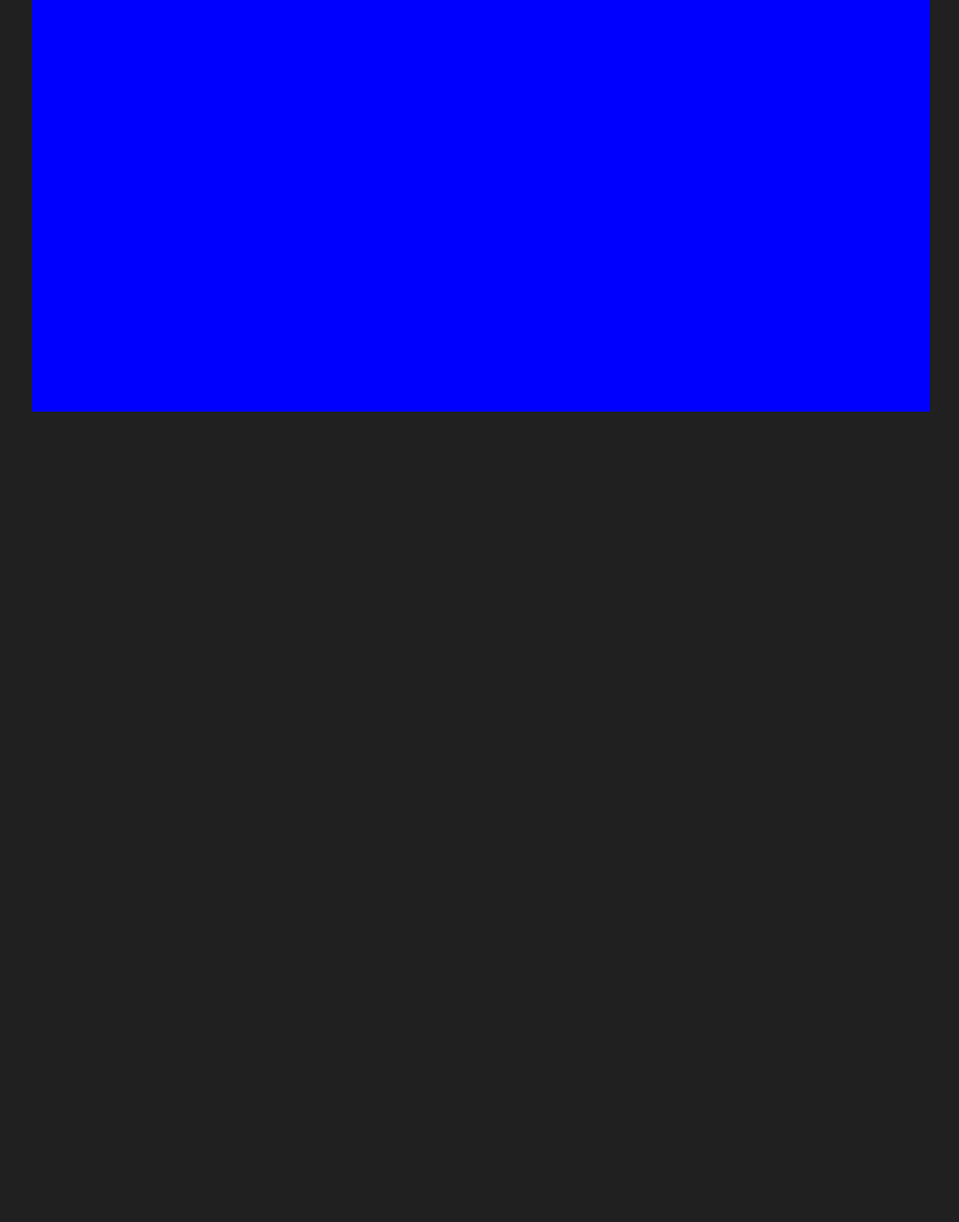
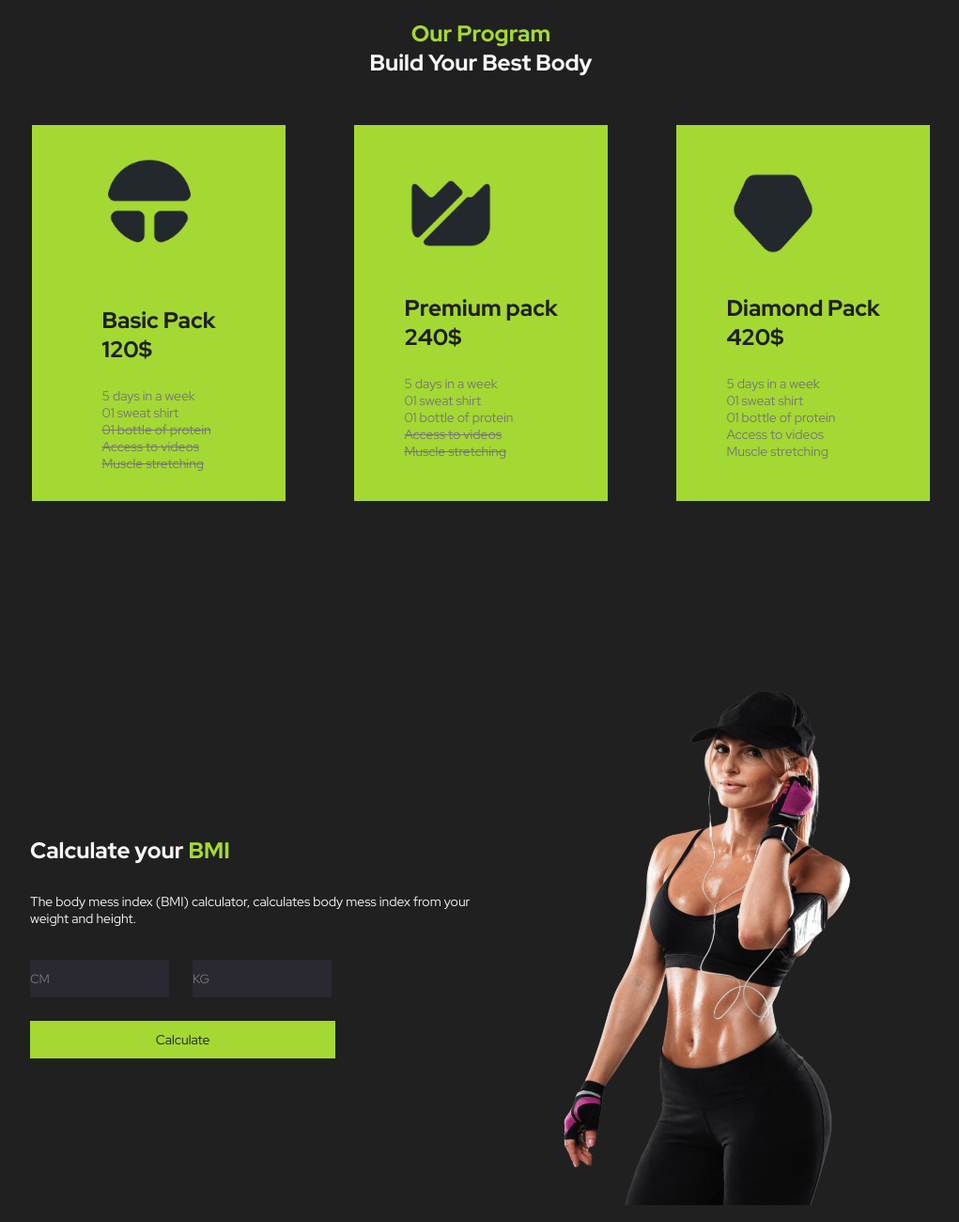
Before and after one commit to AliNojoumi/Gym-Website, a plain HTML site: page index.html in a window 1280 px wide. Shown: the part 2360-3660 px from the top of the page at 94% size, without its empty margins (128-1149 px from the left). Before the commit the page ends 2798 px from the top, so only its background shows below. Drawn offline with nearby package versions, Linux system fonts and the light colour scheme.

Commit message:
Section 4 & Section 5 & Section 6
- Developing section 4 & 5 and 6.

```diff
--- a/index.css
+++ b/index.css
@@ -305,7 +305,7 @@ nav {
 
 /* ---------***SEC-4----------- */
 
-.sec-4-container{
+.sec-4-container {
   width: 83.3%;
   height: 91vh;
   display: flex;
@@ -313,7 +313,7 @@ nav {
   margin-top: 110px;
 }
 
-.sec-4-sec-1{
+.sec-4-sec-1 {
   width: 50%;
   height: 100%;
   display: flex;
@@ -321,7 +321,7 @@ nav {
   align-items: center;
 }
 
-.sec-4-sec-2{
+.sec-4-sec-2 {
   width: 50%;
   height: 100%;
   display: flex;
@@ -329,7 +329,7 @@ nav {
   align-items: center;
 }
 
-.choose-img{
+.choose-img {
   width: 450px;
   height: 570px;
 }
@@ -339,18 +339,18 @@ nav {
   font-weight: 800;
 }
 
-.sec-4-sec-2-box{
+.sec-4-sec-2-box {
   margin: 0px 125px;
 }
 
-.sec-4-p{
+.sec-4-p {
   font-size: 14px;
   font-weight: 400;
   margin-top: 30px;
   color: whitesmoke;
 }
 
-.sec-4-opt{
+.sec-4-opt {
   display: grid;
   grid-template-columns: auto auto;
   grid-template-rows: auto auto;
@@ -358,13 +358,13 @@ nav {
   margin-top: 40px;
 }
 
-.sec-4-opt-h6{
+.sec-4-opt-h6 {
   font-size: 20px;
   font-weight: 800;
   color: whitesmoke;
 }
 
-.sec-4-opt-p{
+.sec-4-opt-p {
   font-size: 14px;
   font-weight: 400;
   color: #777777;
@@ -373,13 +373,159 @@ nav {
 
 /* ---------***SEC-5----------- */
 
-.sec-5-container{
+.sec-5-container {
   width: 74.7%;
-  height: 520px;
-  background: blue;
+  height: 515px;
+  margin-top: 100px;
+}
+
+.sec-5-sec-1 {
+  width: 100%;
+  height: 65px;
+  display: flex;
+  justify-content: center;
+  align-items: center;
+  flex-direction: column;
+}
+
+.sec-5-sec-2 {
+  width: 100%;
+  height: 455px;
+  display: flex;
+  justify-content: space-between;
+  flex-wrap: wrap;
+  gap: 30px;
+}
+
+.card-sec-5 {
+  width: 270px;
+  height: 400px;
+  margin-top: 50px;
+  background-color: #a4d833;
+  display: flex;
+  justify-content: center;
+  align-items: center;
+}
+
+.sec-5-txt {
+  margin-top: 25px;
+}
+
+.practicing-img {
+  width: 100px;
+  height: 100px;
+  margin-bottom: 30px;
+}
+
+.pricing-h6 {
+  font-size: 24px;
+  font-weight: 800;
+  color: #202020;
+}
+
+.pricing-p {
+  font-size: 14px;
+  font-weight: 400;
+  color: #777777;
+}
+
+.line-through {
+  text-decoration: line-through;
 }
 
 /* ---------SEC-5***----------- */
+
+/* ---------***SEC-6----------- */
+
+.sec-6-container {
+  width: 75%;
+  height: 91vh;
+  display: flex;
+  flex-wrap: wrap;
+  align-items: center;
+  margin-top: 110px;
+}
+
+.sec-6-sec-1{
+  width: 50%;
+  height: 100%;
+  display: flex;
+  justify-content: center;
+  align-items: center;
+}
+
+.sec-6-sec-2{
+  width: 50%;
+  height: 100%;
+  display: flex;
+  justify-content: center;
+  align-items: center;
+}
+
+.sec-6-h6{
+  font-size: 24px;
+  font-weight: 800;
+  color: whitesmoke;
+}
+
+span{
+  color: #a4d833;
+}
+
+.sec-6-p{
+  font-size: 14px;
+  font-weight: 400;
+  color: whitesmoke;
+  margin-top: 30px;
+  margin-bottom: 35px;
+}
+
+.sec-6-form{
+  width: 100%;
+  height: auto;
+  display: flex;
+  gap: 25px;
+}
+
+.sec-6-input{
+  background: #2a2831;
+  height: 40px;
+  border-style: none;
+}
+
+::-webkit-placeholder{
+  float: right;
+  margin-left: 10px;
+  color: #a4d833;
+}
+
+button{
+  width: 325px;
+  height: 40px;
+  background-color: #a4d833;
+  color: #202020;
+  border: none;
+  margin-top: 25px;
+  font-size: 14px;
+  font-weight: 400;
+}
+
+.calculate-img{
+  width: 310px;
+  height: 550px;
+}
+
+/* ---------SEC-6***----------- */
+
+/* ---------***SEC-7----------- */
+
+.sec-7-container{
+  width: 100%;
+  height: 300px;
+  background-color: #2a2831;
+}
+
+/* ---------SEC-7***----------- */
 
 /* ----------***CSS-MEDIA-QUERRIES---------- */
 
--- a/index.html
+++ b/index.html
@@ -104,9 +104,7 @@
         <div class="sec-4-sec-2-box">
           <h6 class="sec-4-header header-green">Best Reason</h6>
           <h6 class="sec-4-header header-whitesmoke">Why choose us?</h6>
-          <p class="sec-4-p">Choose your favorite class and start now.
-            Remember the only bad workout is the one
-            you didn't do.</p>
+          <p class="sec-4-p">Choose your favorite class and start now. Remember the only bad workout is the one you didn't do.</p>
           <div class="sec-4-opt">
             <div>
               <h6 class="sec-4-opt-h6">200+</h6>
@@ -129,8 +127,81 @@
       </div>
     </section>
     <section class="sec-5-container">
-      <div class="sec-5-sec-1"></div>
-      <div class="sec-5-sec-2"></div>
+      <div class="sec-5-sec-1">
+        <p class="sec-3-header header-green">Our Program</p>
+        <p class="sec-3-header header-whitesmoke">Build Your Best Body</p>
+      </div>
+      <div class="sec-5-sec-2">
+        <div class="card-sec-5">
+          <div class="card-box">
+            <div>
+              <img src="Images/pricing1.png" alt="pricing-1" class="practicing-img" />
+            </div>
+            <div class="sec-5-txt">
+              <h6 class="pricing-h6">Basic Pack</h6>
+              <h6 class="pricing-h6">120$</h6>
+              <div class="sec-5-txt">
+                <p class="pricing-p">5 days in a week</p>
+                <p class="pricing-p">01 sweat shirt</p>
+                <p class="pricing-p line-through">01 bottle of protein</p>
+                <p class="pricing-p line-through">Access to videos</p>
+                <p class="pricing-p line-through">Muscle stretching</p>
+              </div>
+            </div>
+          </div>
+        </div>
+        <div class="card-sec-5">
+          <div class="card-box">
+            <div>
+              <img src="Images/pricing2.png" alt="pricing-2" class="practicing-img" />
+            </div>
+            <h6 class="pricing-h6">Premium pack</h6>
+            <h6 class="pricing-h6">240$</h6>
+            <div class="sec-5-txt">
+              <p class="pricing-p">5 days in a week</p>
+              <p class="pricing-p">01 sweat shirt</p>
+              <p class="pricing-p">01 bottle of protein</p>
+              <p class="pricing-p line-through">Access to videos</p>
+              <p class="pricing-p line-through">Muscle stretching</p>
+            </div>
+          </div>
+        </div>
+        <div class="card-sec-5">
+          <div class="card-box">
+            <div>
+              <img src="Images/pricing3.png" alt="pricing-3" class="practicing-img" />
+            </div>
+            <h6 class="pricing-h6">Diamond Pack</h6>
+            <h6 class="pricing-h6">420$</h6>
+            <div class="sec-5-txt">
+              <p class="pricing-p">5 days in a week</p>
+              <p class="pricing-p">01 sweat shirt</p>
+              <p class="pricing-p">01 bottle of protein</p>
+              <p class="pricing-p">Access to videos</p>
+              <p class="pricing-p">Muscle stretching</p>
+            </div>
+          </div>
+        </div>
+      </div>
+    </section>
+    <section class="sec-6-container">
+      <div class="sec-6-sec-1">
+        <div>
+          <h6 class="sec-6-h6">Calculate your <span>BMI</span></h6>
+          <p class="sec-6-p">The body mess index (BMI) calculator, calculates body mess index from your weight and height.</p>
+          <form action="#" name="calculate-form" class="sec-6-form">
+            <input type="text" name="cm" placeholder="CM" class="sec-6-input"/>
+            <input type="text" name="kg" placeholder="KG" class="sec-6-input"/>
+          </form>
+          <button>Calculate</button>
+        </div>
+      </div>
+      <div class="sec-6-sec-2">
+        <img src="Images/calculate-img.png" alt="calculate-img" class="calculate-img" />
+      </div>
+    </section>
+    <section class="sec-7-container">
+      <div class=""></div>
     </section>
   </body>
 </html>
```
Lines whose indentation alone changed are shown as unchanged.
